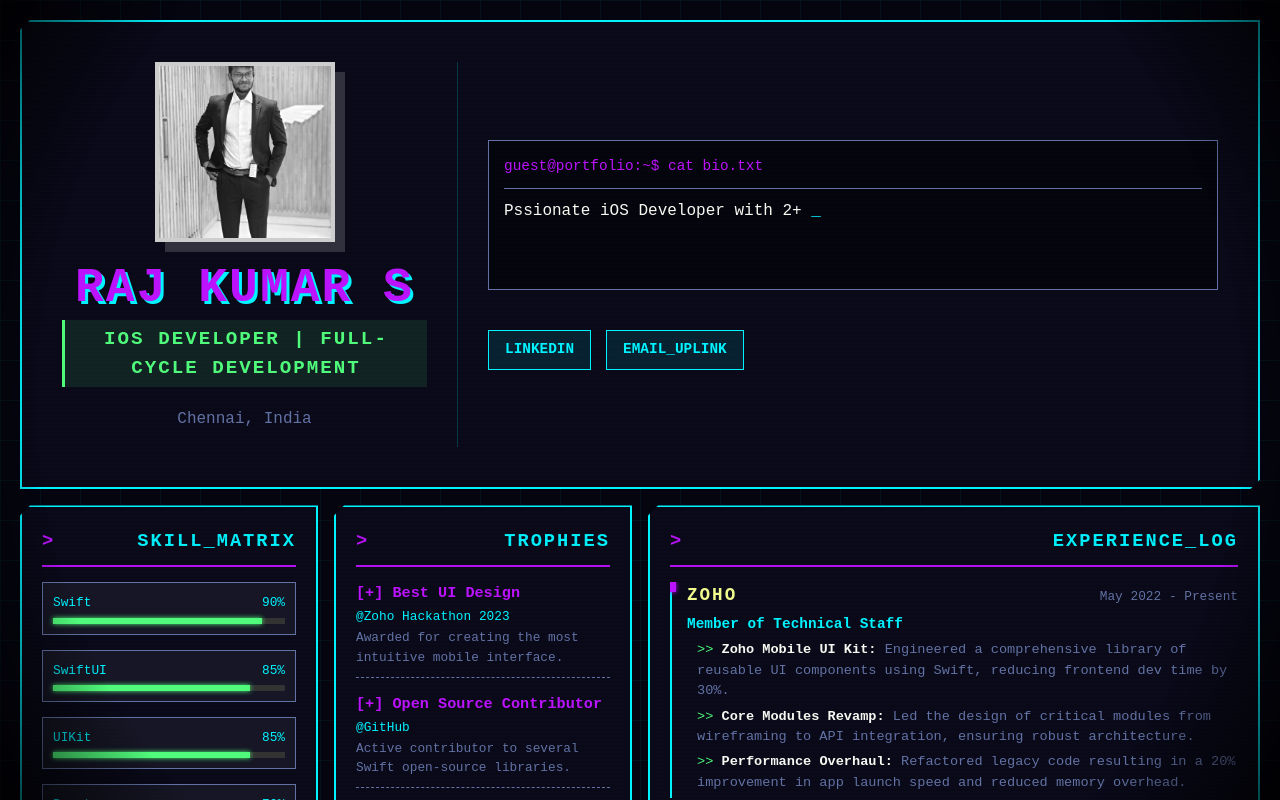
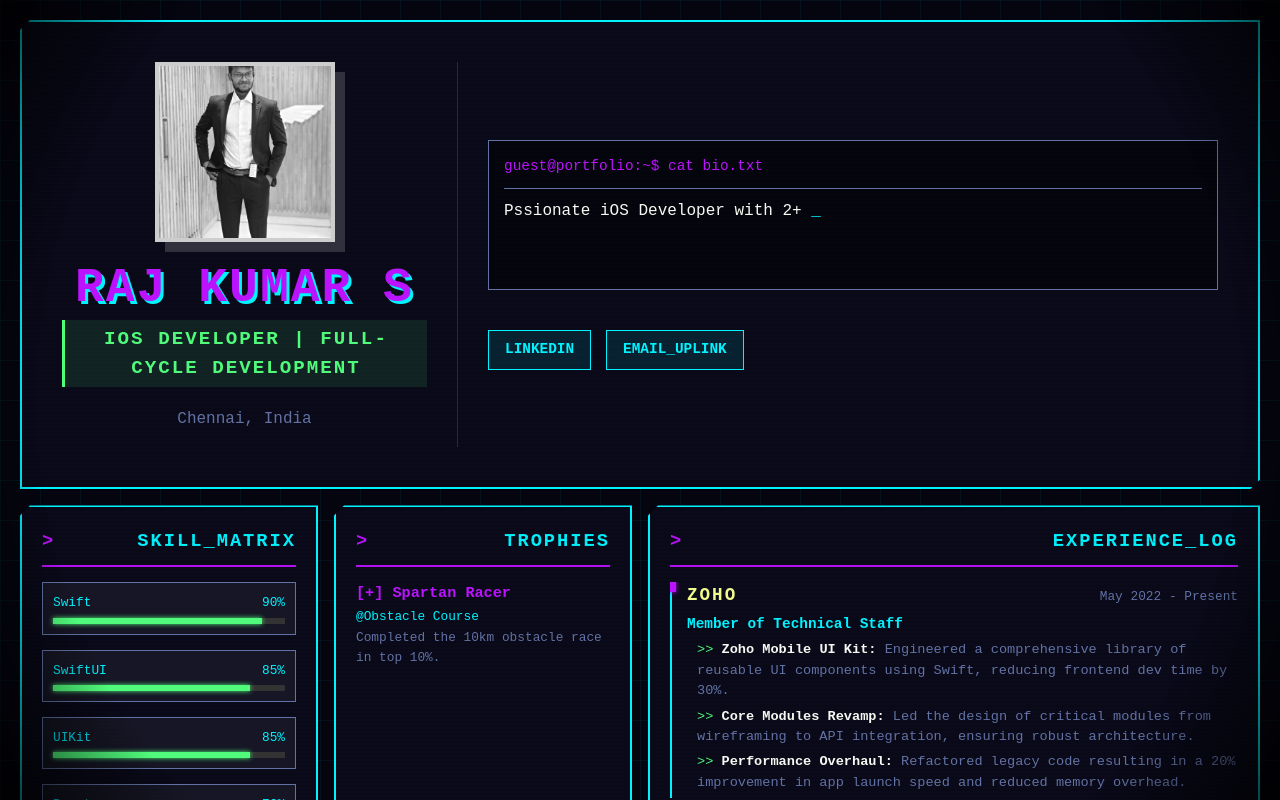
Before and after one commit to raju-9-11/portfolio, a React (Vite) app: page / in a window 1280 px wide. Shown: the top 800 px of the page. Built offline with nearby package versions, Linux system fonts and the light colour scheme.

Commit message:
Updated achievements, ci/cd issue fix

```diff
--- a/src/data/portfolio.js
+++ b/src/data/portfolio.js
@@ -95,16 +95,6 @@ export const projectsData = [
 
 export const achievementsData = [
   {
-    title: "Best UI Design",
-    event: "Zoho Hackathon 2023",
-    description: "Awarded for creating the most intuitive mobile interface."
-  },
-  {
-    title: "Open Source Contributor",
-    event: "GitHub",
-    description: "Active contributor to several Swift open-source libraries."
-  },
-  {
     title: "Spartan Racer",
     event: "Obstacle Course",
     description: "Completed the 10km obstacle race in top 10%."
```
